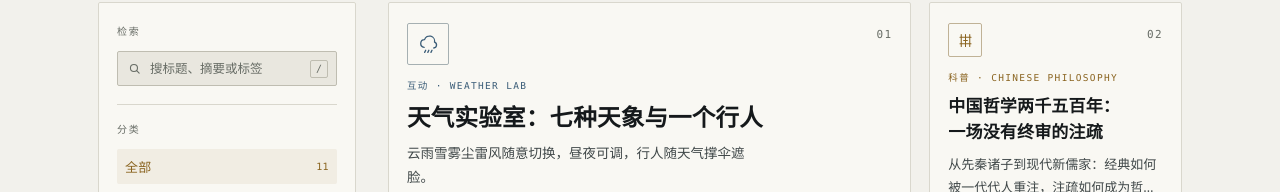
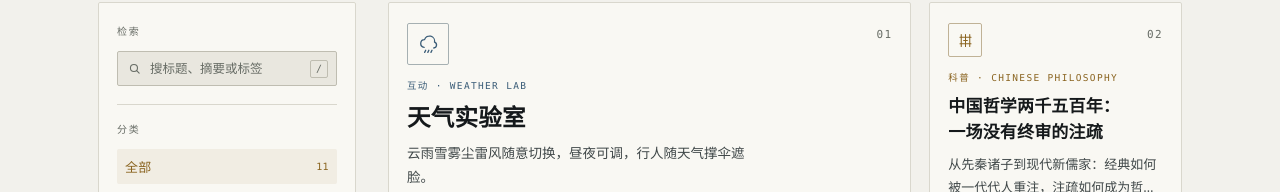
Before and after one commit to MiyoungLiu/lightbox, a plain HTML site: page index.html in a window 1280 px wide. Shown: the part 820-1012 px from the top of the page. Drawn offline with Linux system fonts and the light colour scheme.

Commit message:
content: shorten weather lab title

```diff
--- a/index.html
+++ b/index.html
@@ -1337,7 +1337,7 @@ html.is-light .peek-in { box-shadow: 0 12px 28px rgba(44, 48, 46, .16); }
               <span class="no">01</span>
             </span>
             <span class="kicker">互动 · Weather Lab</span>
-            <h3>天气实验室：<span class="nb">七种天象</span>与一个行人</h3>
+            <h3>天气实验室</h3>
             <span class="desc">云雨雪雾尘雷风随意切换，昼夜可调，行人随天气撑伞遮脸。</span>
             <span class="foot">
               <span class="meta"><span>2026-11</span><span>互动演示</span></span>
```
Also changed, not shown: weather-lab.html (+2 -2 lines).
